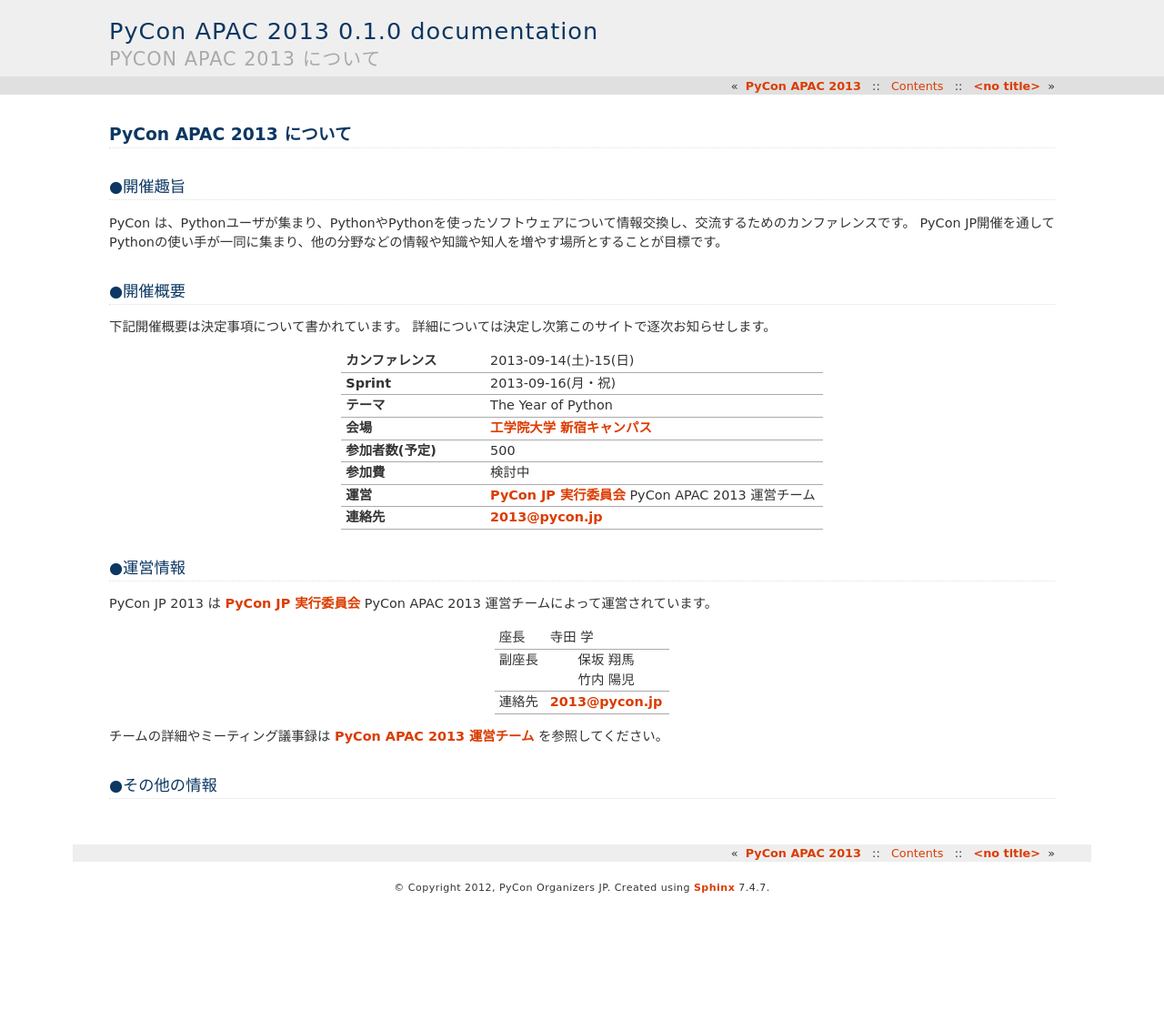
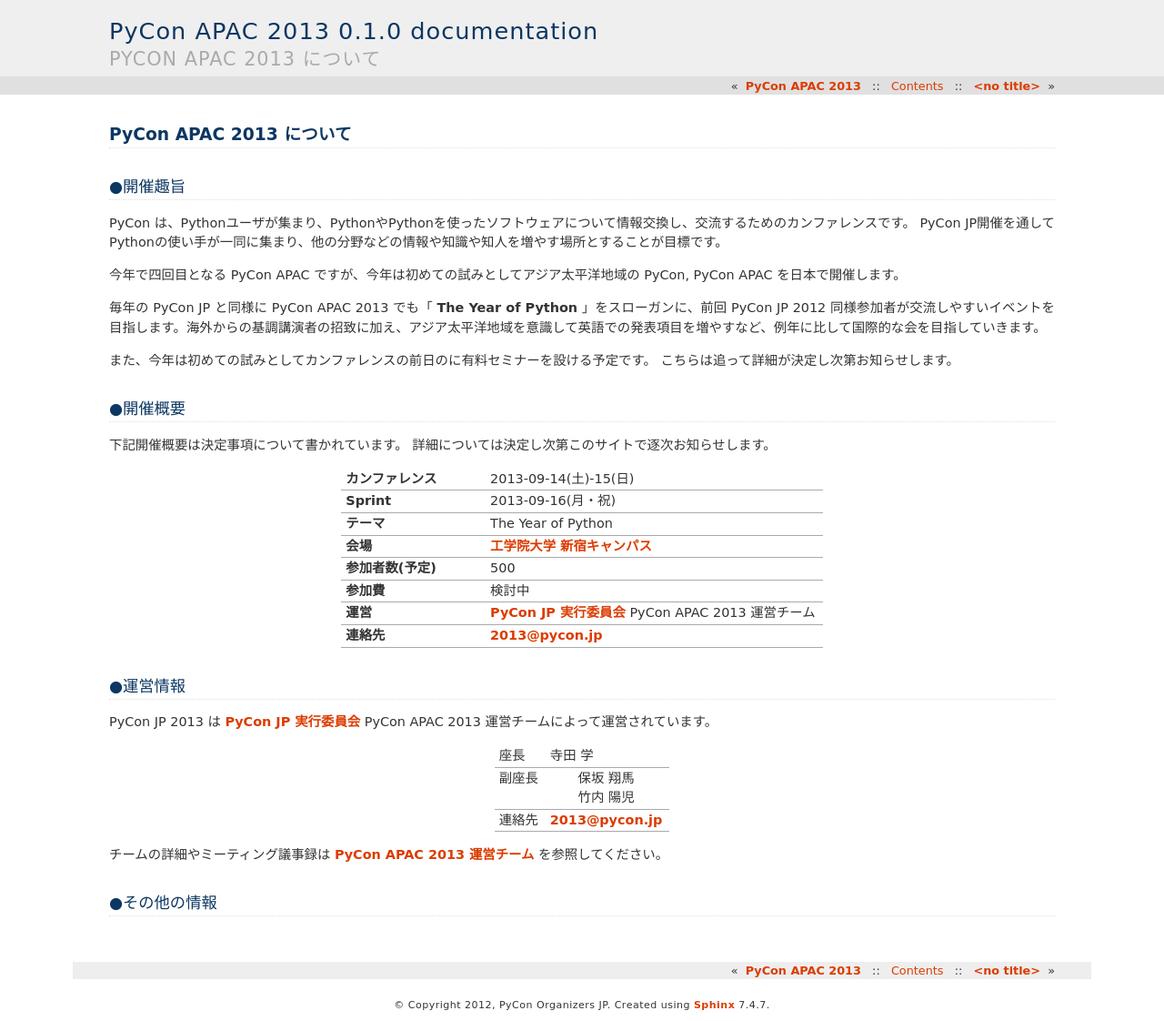
Before and after one commit to pyconjp/apac-2013.pycon.jp, a Sphinx documentation site: the page built from sphinx/ja/about/index.rst, in a window 1280 px wide. Shown: the whole page at 91% size. Built offline with Sphinx 7.4.7, drawn with Linux system fonts in a browser that asks for light colours; pages that are not in the unit, such as notebooks, are missing from menus; before the commit the page ends 992 px from its top, so only the background shows below that.

Commit message:
about 編集

```diff
--- a/sphinx/ja/about/index.rst
+++ b/sphinx/ja/about/index.rst
@@ -7,7 +7,12 @@
 
 PyCon は、Pythonユーザが集まり、PythonやPythonを使ったソフトウェアについて情報交換し、交流するためのカンファレンスです。 PyCon JP開催を通してPythonの使い手が一同に集まり、他の分野などの情報や知識や知人を増やす場所とすることが目標です。
 
-.. PyCon JP 2013 では「 **The Year of Python** 」をスローガンに、前回 2012 同様参加者が交流しやすいイベントを目指します。海外からの基調講演者の招致、英語での発表トラックの用意なども前回同様に行う予定です。
+今年で四回目となる PyCon APAC ですが、今年は初めての試みとしてアジア太平洋地域の PyCon, PyCon APAC を日本で開催します。
+
+毎年の PyCon JP と同様に PyCon APAC 2013 でも「 **The Year of Python** 」をスローガンに、前回 PyCon JP 2012 同様参加者が交流しやすいイベントを目指します。海外からの基調講演者の招致に加え、アジア太平洋地域を意識して英語での発表項目を増やすなど、例年に比して国際的な会を目指していきます。
+
+また、今年は初めての試みとしてカンファレンスの前日のに有料セミナーを設ける予定です。
+こちらは追って詳細が決定し次第お知らせします。
 
 ●開催概要
 ==========
```
